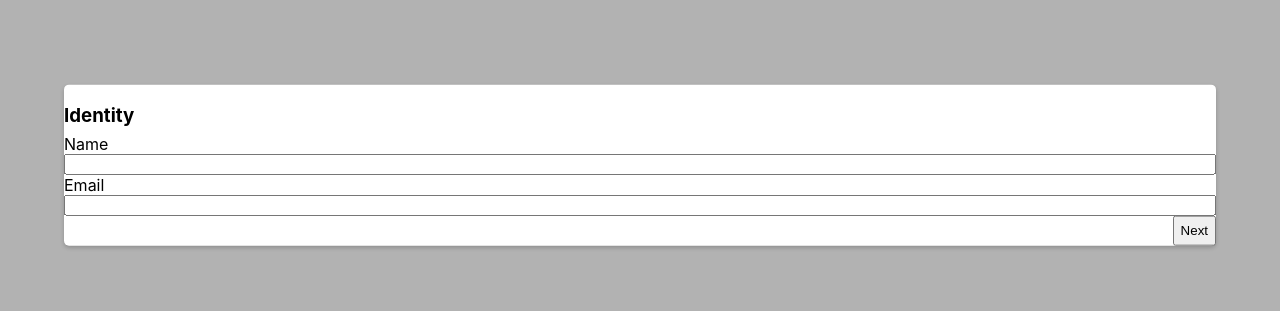
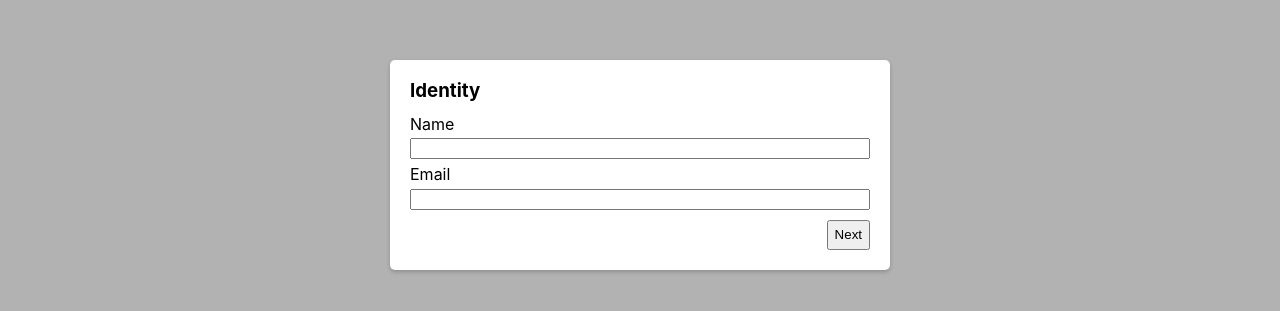
Before and after one commit to korokd/yieldstreet_fe, a React app: page / in a window 1280 px wide. Shown: the part 235-546 px from the top of the page. Built offline with nearby package versions, Linux system fonts and the light colour scheme.

Commit message:
Improve spacing and set max width

```diff
--- a/src/App.tsx
+++ b/src/App.tsx
@@ -21,6 +21,8 @@ const Container = styled.div`
   box-shadow: 0 2px 4px 0 rgba(0, 0, 0, 0.2);
   box-sizing: border-box;
   left: 50%;
+  max-width: 500px;
+  padding: 0 20px 20px;
   position: absolute;
   top: 50%;
   transform: translate(-50%, -50%);
--- a/src/Input.tsx
+++ b/src/Input.tsx
@@ -24,6 +24,14 @@ const Label = styled.label`
   display: flex;
   flex-direction: column;
 `;
+
+const TitleSpan = styled.span`
+  margin: 1em 0 0.3em;
+
+  &:first-child {
+    margin-top: 0.3em;
+  }
+`
 
 function Select({ options }: SelectProps) {
   return (
@@ -119,20 +127,16 @@ function Input({ name, config, required, onChange }: InputProps) {
   const type = config.type.toLowerCase();
   const options = config.options || [];
 
-  if (type === "radio") {
-    return (
+  return (
+    <Label>
+      <TitleSpan>{name}</TitleSpan>
+      {type === "radio" ?
       <Radio
         options={options}
         default={config.default || ""}
         onChange={onChange(name)}
       />
-    );
-  }
-
-  return (
-    <Label>
-      <span>{name}</span>
-      {type === "select" ? (
+      :type === "select" ? (
         <Select
           options={options}
           onChange={onChange(name)}
--- a/src/Step.tsx
+++ b/src/Step.tsx
@@ -30,6 +30,7 @@ const Footer = styled.footer`
   display: flex;
   justify-content: space-between;
   height: 30px;
+  margin-top: 10px;
 `;
 
 function Step({
```
